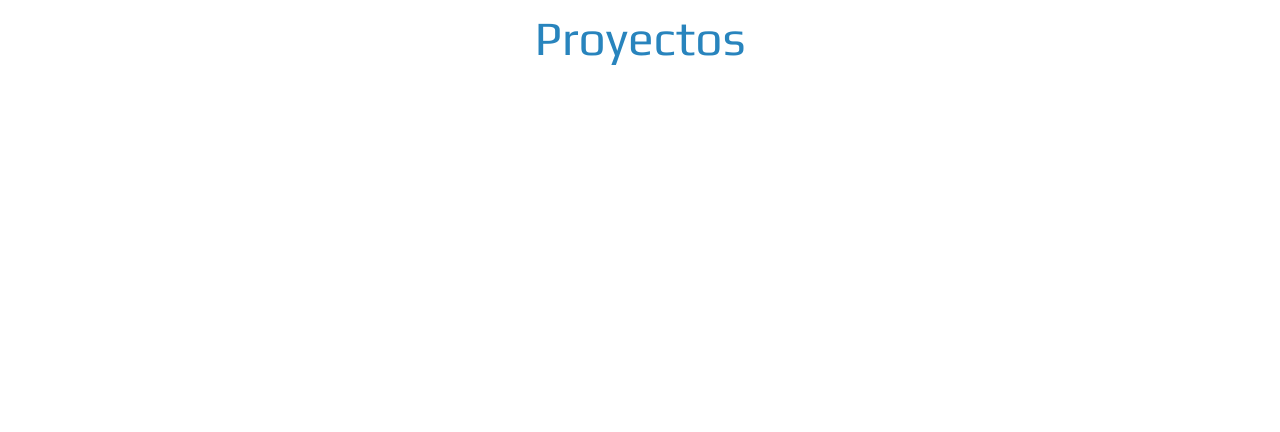
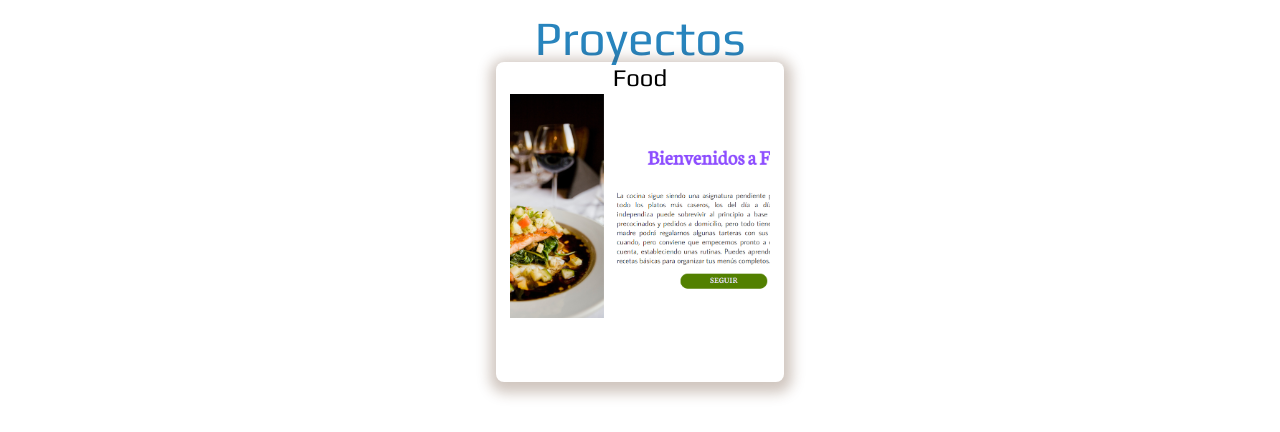
Before and after one commit to JorgeDCoria/My-Portfolio, a React (Create React App) app: page / in a window 1280 px wide. Shown: the part 2242-2674 px from the top of the page. Built offline with nearby package versions, Linux system fonts and the light colour scheme.

Commit message:
feat / add project component and add animation, keyframe on tailwind config

```diff
--- a/src/Pages/Home/Home.jsx
+++ b/src/Pages/Home/Home.jsx
@@ -2,7 +2,7 @@ import React from "react";
 import About from "../../components/about/About";
 import Header from "../../components/header/Header";
 import NavBar from "../../components/navBar/NavBar";
-import Proyects from "../../components/Proyects/Proyects";
+import Projects from "../../components/Proyects/Projects";
 import Technologies from "../../components/technology/Technologies";
 
 const Home = () => {
@@ -23,7 +23,7 @@ const Home = () => {
       </div>
 
       <div id="proyectos">
-        <Proyects />
+        <Projects />
       </div>
     </div>
   );
--- /dev/null
+++ b/src/components/Proyects/Projects.jsx
@@ -0,0 +1,19 @@
+import React from "react";
+import Project from "./components/project/Project";
+//images
+import food from "../../assets/projects/food/landing.PNG";
+
+const Projects = () => {
+  return (
+    <div className="h-screen p-4">
+      <h1 className="text-center font-title text-5xl   text-primary_500">
+        Proyectos
+      </h1>
+      <div className="flex justify-center">
+        <Project title={"Food"} img={food} />
+      </div>
+    </div>
+  );
+};
+
+export default Projects;
--- a/src/components/Proyects/Proyects.jsx
+++ /dev/null
@@ -1,13 +0,0 @@
-import React from "react";
-
-const Proyects = () => {
-  return (
-    <div className="h-screen p-4">
-      <h1 className="text-center font-title text-5xl   text-primary_500">
-        Proyectos
-      </h1>
-    </div>
-  );
-};
-
-export default Proyects;
--- /dev/null
+++ b/src/components/Proyects/components/modalProject/ModalProject.jsx
@@ -0,0 +1,7 @@
+import React from "react";
+
+const ModalProject = () => {
+  return <div>ModalProject</div>;
+};
+
+export default ModalProject;
--- /dev/null
+++ b/src/components/Proyects/components/project/Project.jsx
@@ -0,0 +1,99 @@
+import React, { useState } from "react";
+import ModalProject from "../modalProject/ModalProject";
+
+const Project = ({ title, img, description }) => {
+  const [showModal, setShowModal] = useState(false);
+  const handleShowModal = () => {
+    setShowModal(!showModal);
+  };
+  return (
+    <div className="group relative flex  h-80 w-72 animate-shadow flex-col items-center overflow-hidden rounded-lg border-none">
+      <div className="text-center font-title text-2xl">{title}</div>
+      <div className=" flex justify-center">
+        <img className="h-56 w-[90%] object-cover" src={img} alt={title} />
+      </div>
+      <div className="absolute -left-full  h-full w-full border border-blue-500 duration-500 group-hover:left-0 group-hover:bottom-0">
+        <div className="relative h-full w-full">
+          <svg
+            className="absolute top-0 left-0 z-40 h-full w-full opacity-70"
+            xmlns="http://www.w3.org/2000/svg"
+            viewBox="0 0 2000 1500"
+          >
+            <rect fill="#6CB3E0" width="2000" height="1500" />
+            <defs>
+              <radialGradient id="a" gradientUnits="objectBoundingBox">
+                <stop offset="0" stop-color="#6CB3E0" />
+                <stop offset="1" stop-color="#1F6793" />
+              </radialGradient>
+              <linearGradient
+                id="b"
+                gradientUnits="userSpaceOnUse"
+                x1="0"
+                y1="750"
+                x2="1550"
+                y2="750"
+              >
+                <stop offset="0" stop-color="#6CB3E0" />
+                <stop offset="1" stop-color="#1F6793" />
+              </linearGradient>
+              <path
+                id="s"
+                fill="url(#b)"
+                d="M1549.2 51.6c-5.4 99.1-20.2 197.6-44.2 293.6c-24.1 96-57.4 189.4-99.3 278.6c-41.9 89.2-92.4 174.1-150.3 253.3c-58 79.2-123.4 152.6-195.1 219c-71.7 66.4-149.6 125.8-232.2 177.2c-82.7 51.4-170.1 94.7-260.7 129.1c-90.6 34.4-184.4 60-279.5 76.3C192.6 1495 96.1 1502 0 1500c96.1-2.1 191.8-13.3 285.4-33.6c93.6-20.2 185-49.5 272.5-87.2c87.6-37.7 171.3-83.8 249.6-137.3c78.4-53.5 151.5-114.5 217.9-181.7c66.5-67.2 126.4-140.7 178.6-218.9c52.3-78.3 96.9-161.4 133-247.9c36.1-86.5 63.8-176.2 82.6-267.6c18.8-91.4 28.6-184.4 29.6-277.4c0.3-27.6 23.2-48.7 50.8-48.4s49.5 21.8 49.2 49.5c0 0.7 0 1.3-0.1 2L1549.2 51.6z"
+              />
+              <g id="g">
+                <use href="#s" transform="scale(0.12) rotate(60)" />
+                <use href="#s" transform="scale(0.2) rotate(10)" />
+                <use href="#s" transform="scale(0.25) rotate(40)" />
+                <use href="#s" transform="scale(0.3) rotate(-20)" />
+                <use href="#s" transform="scale(0.4) rotate(-30)" />
+                <use href="#s" transform="scale(0.5) rotate(20)" />
+                <use href="#s" transform="scale(0.6) rotate(60)" />
+                <use href="#s" transform="scale(0.7) rotate(10)" />
+                <use href="#s" transform="scale(0.835) rotate(-40)" />
+                <use href="#s" transform="scale(0.9) rotate(40)" />
+                <use href="#s" transform="scale(1.05) rotate(25)" />
+                <use href="#s" transform="scale(1.2) rotate(8)" />
+                <use href="#s" transform="scale(1.333) rotate(-60)" />
+                <use href="#s" transform="scale(1.45) rotate(-30)" />
+                <use href="#s" transform="scale(1.6) rotate(10)" />
+              </g>
+            </defs>
+            <g transform="translate(1060 0)">
+              <g transform="translate(0 690)">
+                <circle fill="url(#a)" r="3000" />
+                <g opacity="0.5">
+                  <circle fill="url(#a)" r="2000" />
+                  <circle fill="url(#a)" r="1800" />
+                  <circle fill="url(#a)" r="1700" />
+                  <circle fill="url(#a)" r="1651" />
+                  <circle fill="url(#a)" r="1450" />
+                  <circle fill="url(#a)" r="1250" />
+                  <circle fill="url(#a)" r="1175" />
+                  <circle fill="url(#a)" r="900" />
+                  <circle fill="url(#a)" r="750" />
+                  <circle fill="url(#a)" r="500" />
+                  <circle fill="url(#a)" r="380" />
+                  <circle fill="url(#a)" r="250" />
+                </g>
+                <g transform="rotate(-68.4 0 0)">
+                  <use href="#g" transform="rotate(10)" />
+                  <use href="#g" transform="rotate(120)" />
+                  <use href="#g" transform="rotate(240)" />
+                </g>
+                <circle fill-opacity="0" fill="url(#a)" r="3000" />
+              </g>
+            </g>
+          </svg>
+          <div className="absolute top-0 left-0 z-50 h-full w-full">
+            <p>{description}</p>
+            <button onClick={handleShowModal}>Mas Info</button>
+          </div>
+        </div>
+      </div>
+      {showModal && <ModalProject />}
+    </div>
+  );
+};
+
+export default Project;
--- a/src/components/particles/ParticlesComponent.jsx
+++ b/src/components/particles/ParticlesComponent.jsx
@@ -109,7 +109,7 @@ export default function ParticlesComponent() {
           },
           move: {
             enable: true,
-            speed: 1,
+            speed: 1.2,
             direction: "none",
             random: false,
             straight: false,
--- a/tailwind.config.js
+++ b/tailwind.config.js
@@ -3,6 +3,20 @@ module.exports = {
   content: ["./src/**/*.{js,jsx,ts,tsx}", "./public/index.html"],
   theme: {
     extend: {
+      keyframes: {
+        shadow: {
+          "0% , 100%": {
+            "box-shadow": "1px 4px 13px 7px rgba(63,33,13,0.25)",
+          },
+          "50%": { "box-shadow": "1px 4px 13px 7px  rgba(215,123,66,0.84)" },
+        },
+      },
+      animation: {
+        shadow: "shadow 3s infinite",
+      },
+      boxShadow: {
+        project: "10px 13px 13px -3px rgba(147,76,31,0.58)",
+      },
       backgroundImage: {
         header: "url('./assets/header-a.jpg')",
       },
```
Also changed, not shown: src/assets/projects/food/landing.PNG (added).
